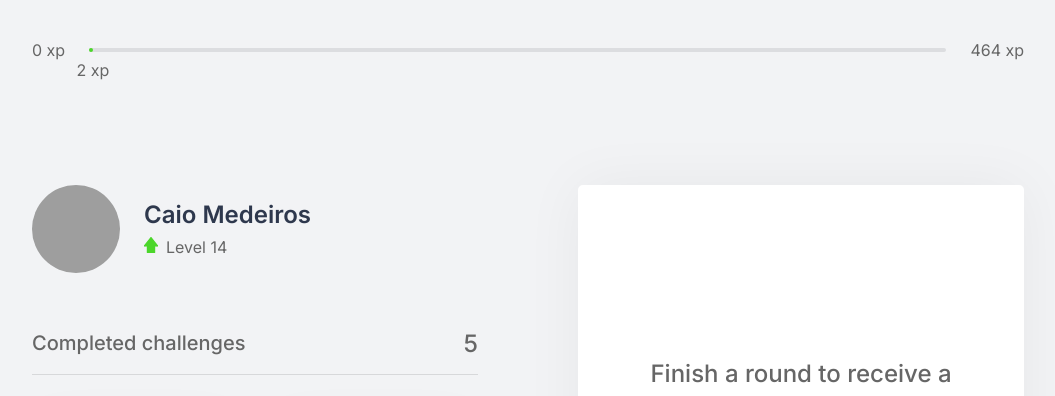
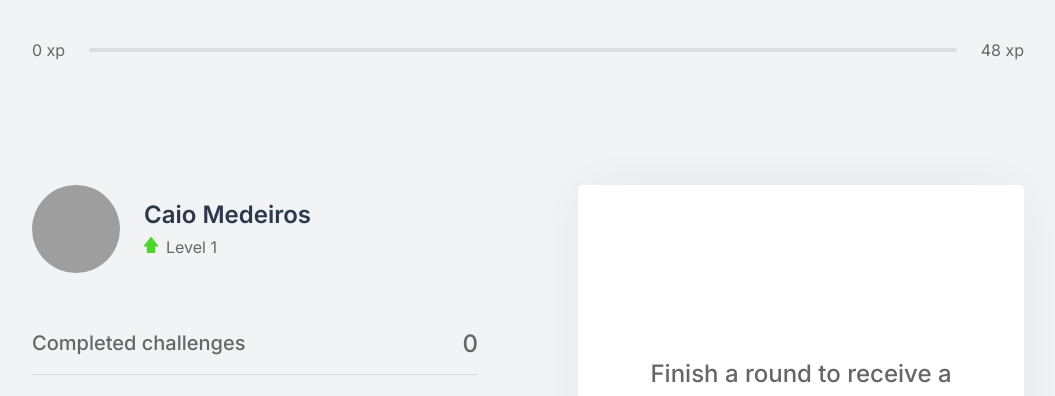
Before and after one commit to CaioQuirinoMedeiros/Pomodoro-MoveIt, a Next.js app: page / in a window 1280 px wide. Shown: the top 396 px of the page, without its empty margins (112-1167 px from the left). Built offline with nearby package versions, Linux system fonts and the light colour scheme; grey boxes are pictures that could not be loaded.

Commit message:
CountdownContext and finishing basic functionality

```diff
--- a/src/components/ChallengeBox.tsx
+++ b/src/components/ChallengeBox.tsx
@@ -1,10 +1,22 @@
-import React from 'react'
+import React, { useCallback } from 'react'
 import { useChallenges } from '../contexts/ChallengesContext'
+import { useCountdown } from '../contexts/CountdownContext'
 
 import styles from '../styles/components/ChallengeBox.module.css'
 
 export function ChallengeBox() {
-  const { activeChallenge, resetChallenge } = useChallenges()
+  const { activeChallenge, resetChallenge, completeChallenge } = useChallenges()
+  const { resetCountdown } = useCountdown()
+
+  const handleChallengeFailed = useCallback(() => {
+    resetChallenge()
+    resetCountdown()
+  }, [resetChallenge, resetCountdown])
+
+  const handleChallengeSucceeded = useCallback(() => {
+    completeChallenge()
+    resetCountdown()
+  }, [completeChallenge, resetCountdown])
 
   return (
     <div className={styles.challengeBoxContainer}>
@@ -24,12 +36,16 @@ export function ChallengeBox() {
             <button
               type='button'
               className={styles.challengeFailedButton}
-              onClick={resetChallenge}
+              onClick={handleChallengeFailed}
             >
               Failed
             </button>
-            <button type='button' className={styles.challengeSucceededButton}>
-              Got it!
+            <button
+              type='button'
+              className={styles.challengeSucceededButton}
+              onClick={handleChallengeSucceeded}
+            >
+              Done!
             </button>
           </footer>
         </div>
--- a/src/components/CompletedChallenges.tsx
+++ b/src/components/CompletedChallenges.tsx
@@ -1,12 +1,15 @@
 import React from 'react'
+import { useChallenges } from '../contexts/ChallengesContext'
 
 import styles from '../styles/components/CompletedChallenges.module.css'
 
 export function CompletedChallenges() {
+  const { challengesCompleted } = useChallenges()
+
   return (
     <div className={styles.completedChallengesContainer}>
       <span>Completed challenges</span>
-      <span>5</span>
+      <span>{challengesCompleted}</span>
     </div>
   )
 }
--- a/src/components/Countdown.tsx
+++ b/src/components/Countdown.tsx
@@ -1,22 +1,16 @@
-import React, { useCallback, useEffect, useMemo, useRef, useState } from 'react'
-import { useChallenges } from '../contexts/ChallengesContext'
+import React, { useMemo } from 'react'
+import { useCountdown } from '../contexts/CountdownContext'
 
 import styles from '../styles/components/Countdown.module.css'
 
-interface CountdownProps {
-  duration?: number
-}
-
-export function Countdown(props: CountdownProps) {
-  const { duration = 3 } = props
-
-  const {startNewChallenge} = useChallenges()
-
-  const [time, setTime] = useState(duration)
-  const [isActive, setIsActive] = useState(false)
-  const [hasFinished, setHasFinished] = useState(false)
-
-  const timeoutRef = useRef<NodeJS.Timeout>()
+export function Countdown() {
+  const {
+    time,
+    isActive,
+    hasFinished,
+    startCountdown,
+    resetCountdown
+  } = useCountdown()
 
   const minutesArray = useMemo(() => {
     return Math.floor(time / 60)
@@ -28,30 +22,6 @@ export function Countdown(props: CountdownProps) {
   const secondsArray = useMemo(() => {
     return (time % 60).toString().padStart(2, '0').split('')
   }, [time])
-
-  useEffect(() => {
-    if (hasFinished) return
-
-    if (isActive && time > 0) {
-      timeoutRef.current = setTimeout(() => {
-        setTime((prevTime) => prevTime - 1)
-      }, 1000)
-    } else if (isActive && time === 0) {
-      setHasFinished(true)
-      setIsActive(false)
-      startNewChallenge()
-    }
-  }, [isActive, time, hasFinished])
-
-  const startCountdown = useCallback(() => {
-    setIsActive(true)
-  }, [])
-
-  const resetCountdown = useCallback(() => {
-    setIsActive(false)
-    setTime(duration)
-    clearTimeout(timeoutRef.current)
-  }, [])
 
   return (
     <>
--- a/src/components/ExperienceBar.tsx
+++ b/src/components/ExperienceBar.tsx
@@ -7,7 +7,8 @@ export function ExperienceBar() {
   const {
     currentExperience,
     lastLevelExperience,
-    nextLevelExperience
+    nextLevelExperience,
+    level
   } = useChallenges()
 
   const percentageToNextLevel = useMemo(() => {
@@ -17,17 +18,27 @@ export function ExperienceBar() {
     )
   }, [lastLevelExperience, nextLevelExperience, currentExperience])
 
+  console.log({
+    currentExperience,
+    lastLevelExperience,
+    nextLevelExperience,
+    percentageToNextLevel,
+    level
+  })
+
   return (
     <header className={styles.experienceBar}>
       <span>0 xp</span>
       <div>
         <div style={{ width: `${percentageToNextLevel}%` }} />
+        {!!(currentExperience - lastLevelExperience) && (
           <span
             className={styles.currentExperience}
             style={{ left: `${percentageToNextLevel}%` }}
           >
             {currentExperience - lastLevelExperience} xp
           </span>
+        )}
       </div>
       <span>{nextLevelExperience - lastLevelExperience} xp</span>
     </header>
--- a/src/contexts/ChallengesContext.tsx
+++ b/src/contexts/ChallengesContext.tsx
@@ -24,6 +24,7 @@ interface ChallengesContextData {
   startNewChallenge(): void
   activeChallenge: Challenge
   resetChallenge(): void
+  completeChallenge(): void
 }
 
 interface ChallengesProviderProps {
@@ -32,33 +33,23 @@ interface ChallengesProviderProps {
 
 export const ChallengesContext = createContext({} as ChallengesContextData)
 
-const getLevel = (experience: number) => {
-  let level = 1
-  let experienceToNextLevel = Math.pow((level + 1) * 4, 2)
-  while (experience > experienceToNextLevel) {
-    level = level + 1
-    experienceToNextLevel = Math.pow((level + 1) * 4, 2)
-    console.log({ level, experienceToNextLevel })
-  }
-
-  return { level, experienceToNextLevel }
-}
-
-const getNextLevelExperience = (level: number) => {
-  return Math.pow((level + 1) * 4, 2)
+const getLevelExperience = (level: number) => {
+  return Math.pow(level * 4, 2)
 }
 
 export function ChallengesProvider({ children }: ChallengesProviderProps) {
-  const [currentExperience, setCurrentExperience] = useState(3138)
+  const [currentExperience, setCurrentExperience] = useState(
+    getLevelExperience(1)
+  )
   const [challengesCompleted, setChallengesCompleted] = useState(0)
-  const [activeChallenge, setActiveChallenge] = useState(null)
+  const [activeChallenge, setActiveChallenge] = useState<Challenge>(null)
 
   const level = useMemo(() => {
     let level = 1
-    let experienceToNextLevel = getNextLevelExperience(level)
-    while (currentExperience > experienceToNextLevel) {
+    let experienceToNextLevel = getLevelExperience(level + 1)
+    while (currentExperience >= experienceToNextLevel) {
       level = level + 1
-      experienceToNextLevel = getNextLevelExperience(level)
+      experienceToNextLevel = getLevelExperience(level + 1)
     }
 
     return level
@@ -69,25 +60,35 @@ export function ChallengesProvider({ children }: ChallengesProviderProps) {
   const startNewChallenge = useCallback(() => {
     const randomChallengeIndex = Math.floor(Math.random() * challenges.length)
     const challenge = challenges[randomChallengeIndex]
-    setActiveChallenge(challenge)
+    setActiveChallenge(challenge as Challenge)
   }, [])
 
   const resetChallenge = useCallback(() => {
     setActiveChallenge(null)
   }, [])
 
+  const completeChallenge = useCallback(() => {
+    if (!activeChallenge) return
+
+    const { amount } = activeChallenge
+    setCurrentExperience((prevExperience) => prevExperience + amount)
+    setChallengesCompleted((prevCompleted) => prevCompleted + 1)
+    setActiveChallenge(null)
+  }, [activeChallenge])
+
   return (
     <ChallengesContext.Provider
       value={{
         level: level,
         currentExperience,
-        nextLevelExperience: getNextLevelExperience(level),
-        lastLevelExperience: getNextLevelExperience(level - 1),
+        nextLevelExperience: getLevelExperience(level + 1),
+        lastLevelExperience: getLevelExperience(level),
         challengesCompleted,
         levelUp,
         startNewChallenge,
         activeChallenge,
-        resetChallenge
+        resetChallenge,
+        completeChallenge
       }}
     >
       {children}
--- /dev/null
+++ b/src/contexts/CountdownContext.tsx
@@ -0,0 +1,79 @@
+import React, {
+  createContext,
+  useCallback,
+  useContext,
+  useEffect,
+  useRef,
+  useState
+} from 'react'
+
+import { useChallenges } from './ChallengesContext'
+
+interface CountdownContextData {
+  time: number
+  isActive: boolean
+  hasFinished: boolean
+  startCountdown(): void
+  resetCountdown(): void
+}
+
+interface CountdownProviderProps {
+  children: React.ReactNode
+}
+
+export const CountdownContext = createContext({} as CountdownContextData)
+
+const timer = 3
+
+export function CountdownProvider({ children }: CountdownProviderProps) {
+  const { startNewChallenge } = useChallenges()
+
+  const [time, setTime] = useState(timer)
+  const [isActive, setIsActive] = useState(false)
+  const [hasFinished, setHasFinished] = useState(false)
+
+  const timeoutRef = useRef<NodeJS.Timeout>()
+
+  useEffect(() => {
+    if (hasFinished) return
+
+    if (isActive && time > 0) {
+      timeoutRef.current = setTimeout(() => {
+        setTime((prevTime) => prevTime - 1)
+      }, 1000)
+    } else if (isActive && time === 0) {
+      setHasFinished(true)
+      setIsActive(false)
+      startNewChallenge()
+    }
+  }, [isActive, time, hasFinished])
+
+  const startCountdown = useCallback(() => {
+    setIsActive(true)
+  }, [])
+
+  const resetCountdown = useCallback(() => {
+    setIsActive(false)
+    setTime(timer)
+    setHasFinished(false)
+    clearTimeout(timeoutRef.current)
+  }, [])
+
+  return (
+    <CountdownContext.Provider
+      value={{
+        time,
+        isActive,
+        hasFinished,
+        startCountdown,
+        resetCountdown
+      }}
+    >
+      {children}
+    </CountdownContext.Provider>
+  )
+}
+
+export const useCountdown = () => {
+  return useContext(CountdownContext)
+}
--- a/src/pages/_app.tsx
+++ b/src/pages/_app.tsx
@@ -1,11 +1,14 @@
 import '../styles/global.css'
 
 import { ChallengesProvider } from '../contexts/ChallengesContext'
+import { CountdownProvider } from '../contexts/CountdownContext'
 
 function MyApp({ Component, pageProps }) {
   return (
     <ChallengesProvider>
-      <Component {...pageProps} />
+      <CountdownProvider>
+        <Component {...pageProps} />
+      </CountdownProvider>
     </ChallengesProvider>
   )
 }
```
Lines whose indentation alone changed are shown as unchanged.
